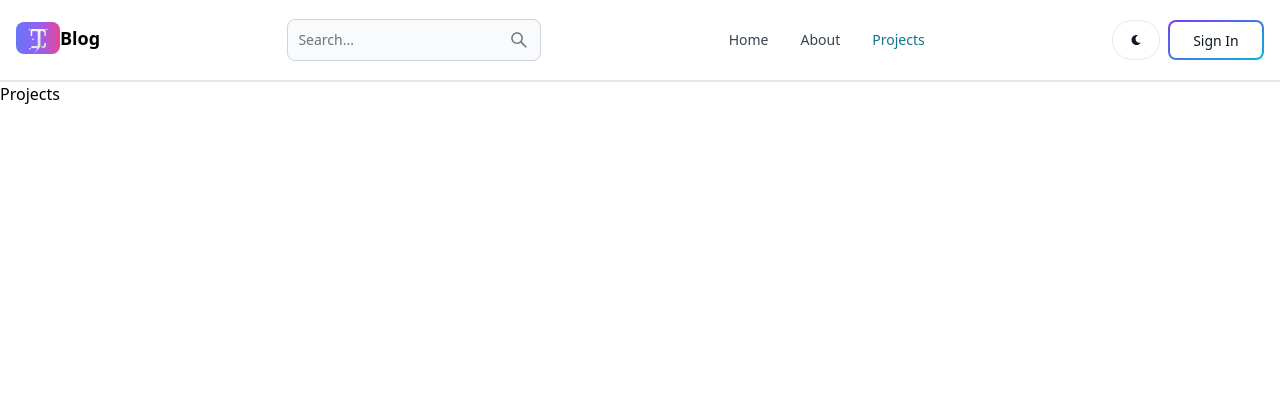
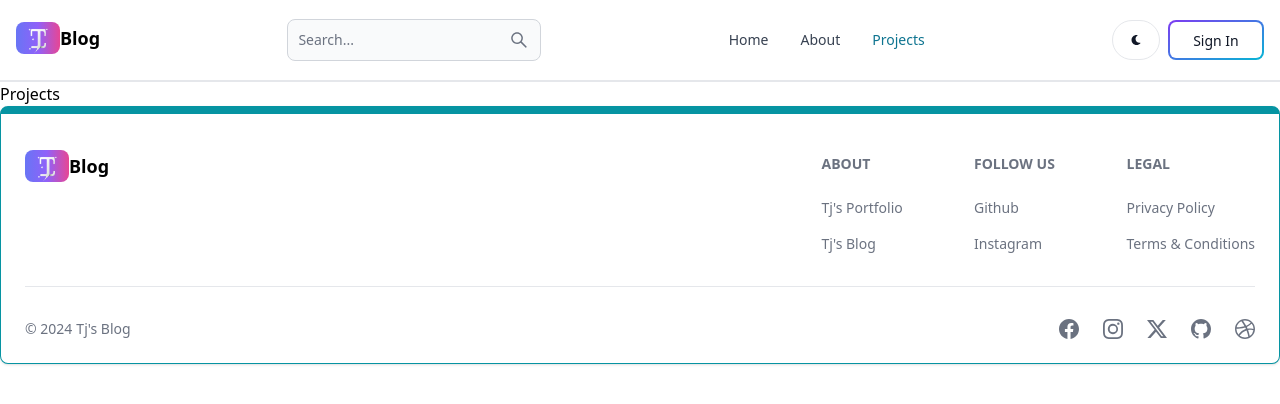
Before and after one commit to Tarun2799/AllRounderBlog, a React (Vite) app in the folder client/: page /projects in a window 1280 px wide. Shown: the top 404 px of the page. Built offline with nearby package versions, Linux system fonts and the light colour scheme.

Commit message:
created a footer component

```diff
--- a/client/src/App.jsx
+++ b/client/src/App.jsx
@@ -7,6 +7,7 @@
 import Dashboard from './pages/Dashboard'
 import Projects from './pages/Projects'
 import Header from './components/Header'
+import Footer from './components/Footer'
 
 
 export default function App() {
@@ -21,6 +22,7 @@
         <Route path='/dashboard' element={<Dashboard/>} />
         <Route path='/projects' element={<Projects/>} />
       </Routes>
+    <Footer/>
     </BrowserRouter>
 
   )
--- /dev/null
+++ b/client/src/components/Footer.jsx
@@ -0,0 +1,70 @@
+import React from 'react'
+import { Footer } from 'flowbite-react'
+import { Link } from 'react-router-dom'
+import {BsFacebook, BsInstagram, BsTwitterX, BsGithub, BsDribbble} from 'react-icons/bs';
+
+export default function FooterCon() {
+    return (
+        <Footer container className='border border-t-8 border-teal-500'>
+            <div className="w-full max-w-7xl mx-auto">
+                <div className="grid w-full justify-between sm:flex md:grid-cols-1">
+                    <div className="">
+                        <Link to='/' className='self-center whitespace-nowrap text-lg sm:text-lg font-semibold dark:text-white'>
+                            <span className='py-1 bg-gradient-to-r from-indigo-500 via-purple-500 to-pink-500 rounded-lg'><img src="./TJ_LOGO.png" alt="logo" className='w-8 inline sm:w-11 sm:py-2' /></span>Blog
+                        </Link>
+                    </div>
+                    <div className="grid grid-cols-2 gap-3 sm:mt-4 sm:grid-cols-3 sm:gap-6">
+                        <div>
+                            <Footer.Title title='About' />
+                            <Footer.LinkGroup col>
+                                <Footer.Link href='https://tarunjhamb-portfolio.netlify.app/' target='_blank' rel='noopener noreferrer'>
+                                    Tj's Portfolio
+                                </Footer.Link>
+                                <Footer.Link href='/' target='_blank' rel='noopener noreferrer'>
+                                    Tj's Blog
+                                </Footer.Link>
+                            </Footer.LinkGroup>
+                        </div>
+
+
+                        <div>
+                            <Footer.Title title='FOLLOW US' />
+                            <Footer.LinkGroup col>
+                                <Footer.Link href='https://github.com/Tarun2799' target='_blank' rel='noopener noreferrer'>
+                                    Github
+                                </Footer.Link>
+                                <Footer.Link href='https://www.instagram.com/tarun.jhamb.007/#' target='_blank' rel='noopener noreferrer'>
+                                    Instagram
+                                </Footer.Link>
+                            </Footer.LinkGroup>
+                        </div>
+
+
+                        <div>
+                            <Footer.Title title='LEGAL' />
+                            <Footer.LinkGroup col>
+                                <Footer.Link href='#'>
+                                    Privacy Policy
+                                </Footer.Link>
+                                <Footer.Link href='#'>
+                                    Terms &amp; Conditions
+                                </Footer.Link>
+                            </Footer.LinkGroup>
+                        </div>
+                    </div>
+                </div>
+                <Footer.Divider/>
+                <div className="w-full sm:flex sm:items-center sm:justify-between">
+                    <Footer.Copyright href='#' by="Tj's Blog" year={new Date().getFullYear()}/>
+                    <div className="flex gap-6 sm:mt-0 mt-4 sm:justify-center">
+                        <Footer.Icon href='#' icon={BsFacebook}/>
+                        <Footer.Icon href='#' icon={BsInstagram}/>
+                        <Footer.Icon href='#' icon={BsTwitterX}/>
+                        <Footer.Icon href='#' icon={BsGithub}/>
+                        <Footer.Icon href='#' icon={BsDribbble}/>
+                    </div>
+                </div>
+            </div>
+        </Footer>
+    )
+}
```
